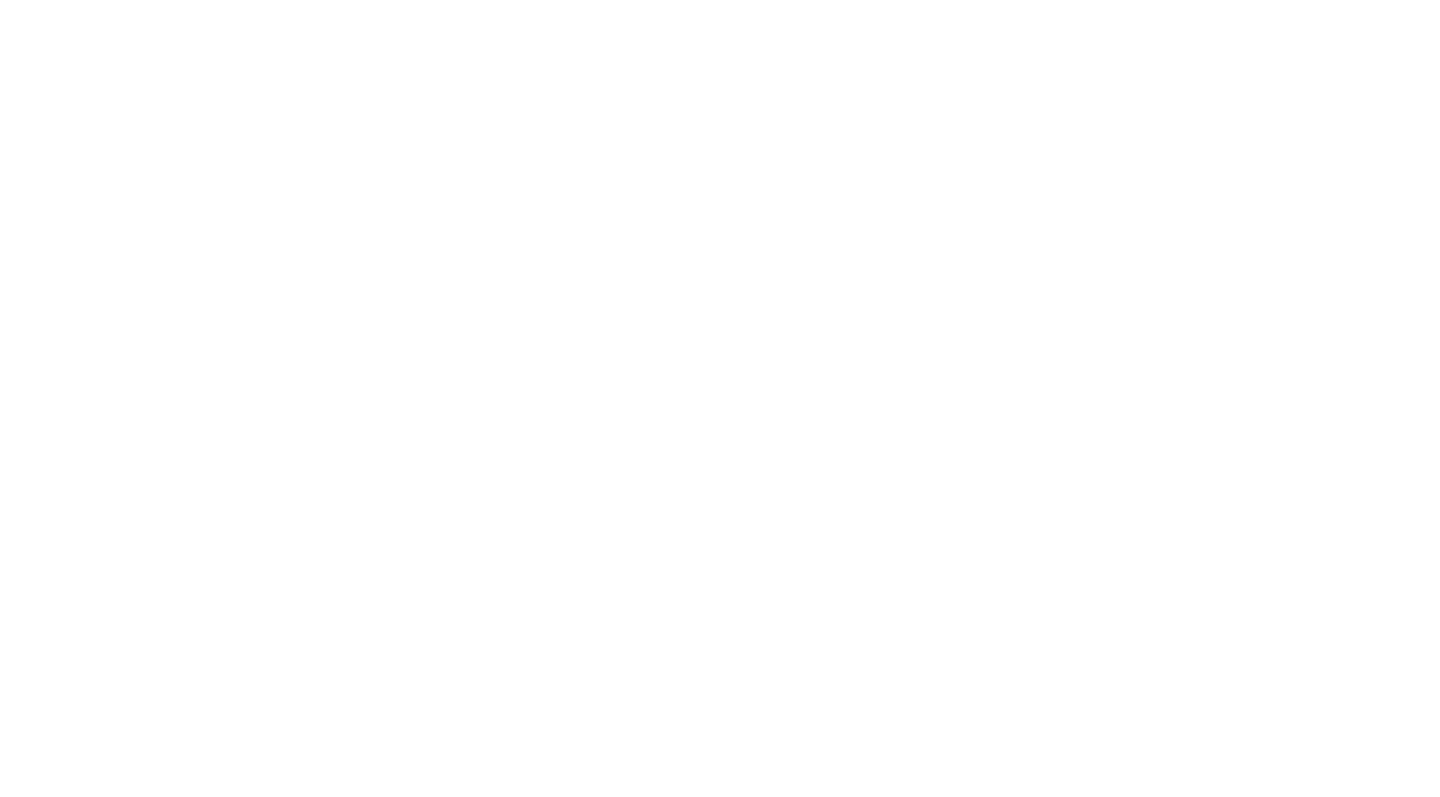
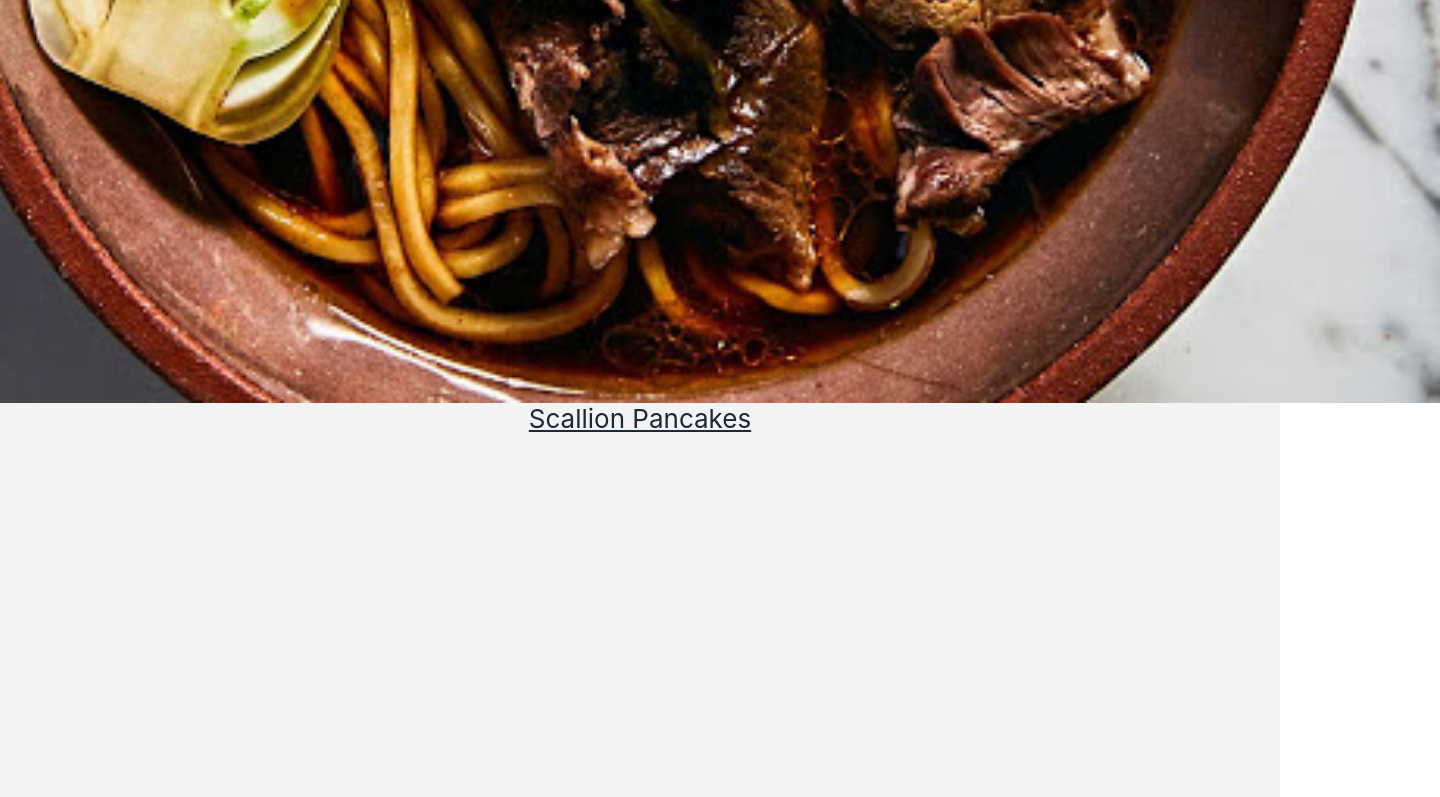
Before and after one commit to anitasxd/cloud_computing_project, a React (Create React App) app: page / in a window 1280 px wide. Shown: the part 2000-2797 px from the top of the page, 1440 px wide, since content can reach past the window. Before the commit the page ends 1587 px from the top, so only its background shows below. Built offline with nearby package versions, Linux system fonts and the light colour scheme.

Commit message:
content update

```diff
--- a/src/App.css
+++ b/src/App.css
@@ -1,5 +1,9 @@
 .App {
   text-align: center;
+}
+
+.App-image {
+  min-height: 150vh;
 }
 
 .App-logo {
--- a/src/App.js
+++ b/src/App.js
@@ -1,6 +1,7 @@
 import logo from './logo.svg';
 import bns from './bns.jpg';
 import sp from './sp.jpg';
+import tb from './tb.jpg';
 import './App.css';
 
 function App() {
@@ -21,6 +22,26 @@ function App() {
           Beef Noodle Soup
         </a>
         <img src={bns} className="App-image" alt="image" />
+
+        <a
+          className="App-link"
+          href="https://www.bonappetit.com/recipe/scallion-pancakes-2"
+          target="_blank"
+          rel="noopener noreferrer"
+        >
+          Scallion Pancakes
+        </a>
+        <img src={sp} className="App-image" alt="image" />
+
+        <a
+          className="App-link"
+          href="https://www.wokandkin.com/taro-and-sweet-potato-balls-dessert/"
+          target="_blank"
+          rel="noopener noreferrer"
+        >
+          Taro Balls Dessert
+        </a>
+        <img src={tb} className="App-image" alt="image" />
       </header>
     </div>
   );
```
Also changed, not shown: src/tb.jpg (added), 1 other file (tests, documents, lock files or other folders).
